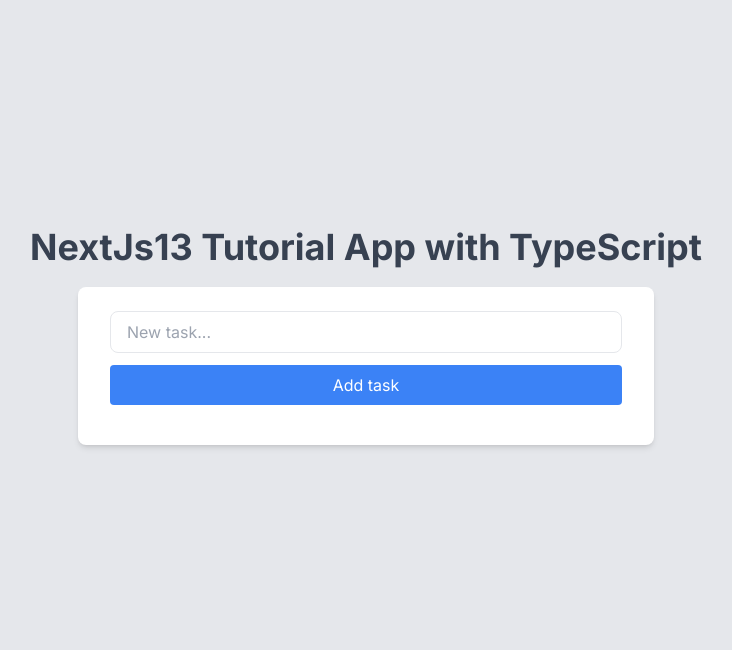
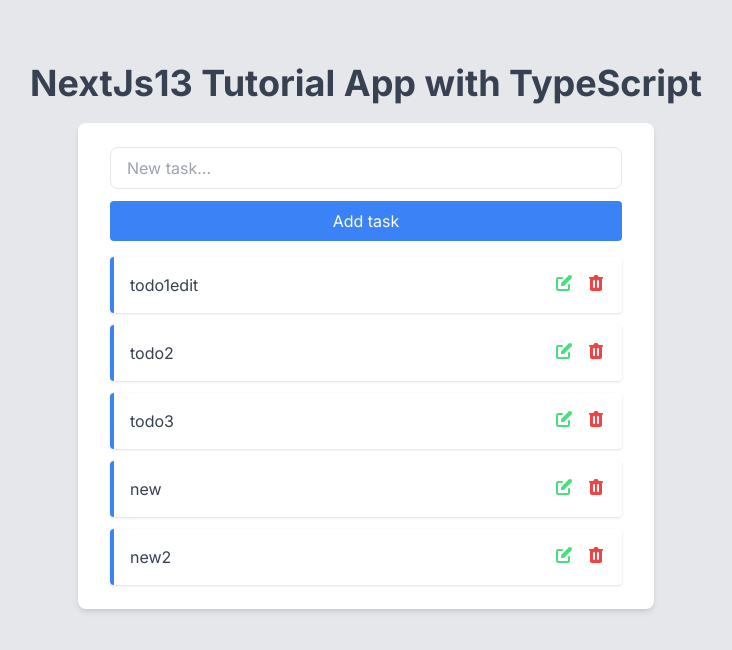
Before and after one commit to taisei-ugawa-climber/nextjs-ts-tutorial, a Next.js app: page / in a window 1280 px wide. Shown: the top 650 px of the page, without its empty margins (274-1006 px from the left). Built offline with nearby package versions, Linux system fonts and the light colour scheme; data requests are answered from the project's data file.

Commit message:
feat: update Todo component process

```diff
--- a/package.json
+++ b/package.json
@@ -10,6 +10,7 @@
     "mock": "json-server --watch src/data/todos.json --port 4000"
   },
   "dependencies": {
+    "@heroicons/react": "^1.0.6",
     "@types/node": "20.5.0",
     "@types/react": "18.2.20",
     "@types/react-dom": "18.2.7",
--- a/pages/api/todo.ts
+++ b/pages/api/todo.ts
@@ -1,13 +1,13 @@
-import { TodoType } from "@/app/types/todo"
+import { TodoType } from "@/app/types/todo";
 
 // TODO: FireBase or DynamoDB運用に変更してみる。現在はjsonサーバーなので下記を定義
-const baseUrl = "http://localhost:4000"
+const baseUrl = "http://localhost:4000";
 
 export const getTodos = async (): Promise<TodoType[]> => {
-    const res = await fetch(`${baseUrl}/todos`, { cache: "no-store" })
-    const todos = await res.json()
+    const res = await fetch(`${baseUrl}/todos`, { cache: "no-store" });
+    const todos = await res.json();
 
-    return todos
+    return todos;
 };
 
 export const addTodo = async (todo: TodoType): Promise<TodoType> => {
@@ -15,25 +15,23 @@ export const addTodo = async (todo: TodoType): Promise<TodoType> => {
         method: "POST",
         headers: { "Content-Type": "application/json" },
         body: JSON.stringify(todo)
-    })
-    const newTodo = await res.json()
+    });
+    const newTodo = await res.json();
 
     return newTodo;
-}
+};
 
 export const updateTodo = async (
     id: string,
     newName: string,
-    newContent: string
 ): Promise<TodoType> => {
     const res = await fetch(`${baseUrl}/todos/${id}`, {
         method: "PUT",
         headers: { "Content-Type": "application/json" },
         body: JSON.stringify({
-            name: newName,
-            content: newContent
+            name: newName
         })
-    })
+    });
     const updatedTodo = await res.json();
 
     return updatedTodo;
--- a/src/app/components/Todo/index.tsx
+++ b/src/app/components/Todo/index.tsx
@@ -1,24 +1,83 @@
 "use client"
-import { ChangeEvent, FormEvent, useState } from "react";
+import { ChangeEvent, FormEvent, useEffect, useRef, useState } from "react";
 import { useRouter } from "next/navigation";
 import { v4 as uuidv4 } from "uuid";
+import { PencilAltIcon, SaveIcon, TrashIcon } from "@heroicons/react/solid";
 
 import { TodoType } from "@/app/types/todo";
-import { addTodo } from "../../../../pages/api/todo";
+import { addTodo, updateTodo } from "../../../../pages/api/todo";
 
 interface TodoListProps {
     todos: TodoType[];
-}
+};
 
 export const TodoList = ({ todos }: TodoListProps): JSX.Element => {
     return (
-        <></>
+        <ul className="space-y-3">
+            {todos.map((todo) => (
+                <TodoItem key={todo.id} todo={todo} />
+            ))}
+        </ul>
     )
-}
+};
 
-export const TodoItem = (): JSX.Element => {
+interface TodoItemProps {
+    todo: TodoType;
+};
+
+export const TodoItem = ({ todo }: TodoItemProps): JSX.Element => {
+
+    const router = useRouter();
+
+    const [isEditing, setIsEditing] = useState(false);
+    const [editedTodo, setEditedTodo] = useState(todo.name);
+
+    const inputRef = useRef<HTMLInputElement>(null);
+
+    useEffect(() => { isEditing && inputRef.current?.focus(); }, [isEditing]);
+
+    const handleSave = async () => {
+        await updateTodo(todo.id, editedTodo);
+        setIsEditing(false);
+        router.refresh();
+    };
+
     return (
-        <></>
+        <li key={todo.id} className="flex justify-between p-4 bg-white border-l-4 border-blue-500 rounded shadow">
+            {
+                isEditing ? (
+                    <input
+                        ref={inputRef}
+                        value={editedTodo}
+                        onChange={(e: React.ChangeEvent<HTMLInputElement>) => { setEditedTodo(e.target.value) }}
+                        className="mr-2 py-1 px-2 rounded border-gray-400 border"
+                    />
+                ) : (
+                    <span className="text-gray-700">{todo.name}</span>
+                )
+            }
+            <div className="flex">
+                {
+                    isEditing ? (
+                        <>
+                            <SaveIcon
+                                onClick={handleSave}
+                                className="h-5 w-5 text-blue-500 hover:text-blue-700 cursor-pointer mr-3"
+                            />
+                        </>
+                    ) : (
+                        <PencilAltIcon
+                            onClick={() => { setIsEditing(true) }}
+                            className="h-5 w-5 text-green-400 hover:text-green-700 cursor-pointer mr-3"
+                        />
+                    )
+                }
+                <TrashIcon
+                    onClick={() => { }}
+                    className="h-5 w-5 text-red-500 hover:text-red-700 cursor-pointer"
+                />
+            </div>
+        </li>
     )
 }
 
@@ -29,7 +88,7 @@ export const AddTodo = (): JSX.Element => {
 
     const handleSubmit = async (e: FormEvent) => {
 
-        e.preventDefault()
+        e.preventDefault();
 
         const now = new Date().toISOString();
 
@@ -39,7 +98,7 @@ export const AddTodo = (): JSX.Element => {
             'created_at': now,
             'updated_at': now,
             'deleted_at': null,
-        })
+        });
 
         router.refresh();
     }
--- a/src/data/todos.json
+++ b/src/data/todos.json
@@ -1,12 +1,8 @@
 {
   "todos": [
     {
-      "id": "39f66934-64b2-417b-9b92-5b0e128124af",
-      "name": "todo1",
-      "content": "content1content1content1",
-      "created_at": "20230822",
-      "updated_at": "20230822",
-      "deleted_at": null
+      "name": "todo1edit",
+      "id": "39f66934-64b2-417b-9b92-5b0e128124af"
     },
     {
       "id": "4ee21b6e-bfac-4d8a-9b51-4925274f2553",
@@ -30,6 +26,13 @@
       "created_at": "2023-08-23T01:41:42.914Z",
       "updated_at": "2023-08-23T01:41:42.914Z",
       "deleted_at": null
+    },
+    {
+      "id": "187160c5-f488-4d32-8bac-53c6e6668a4f",
+      "name": "new2",
+      "created_at": "2023-08-23T05:55:25.826Z",
+      "updated_at": "2023-08-23T05:55:25.826Z",
+      "deleted_at": null
     }
   ]
 }
```
Also changed, not shown: 2 other files (tests, documents, lock files or other folders).
